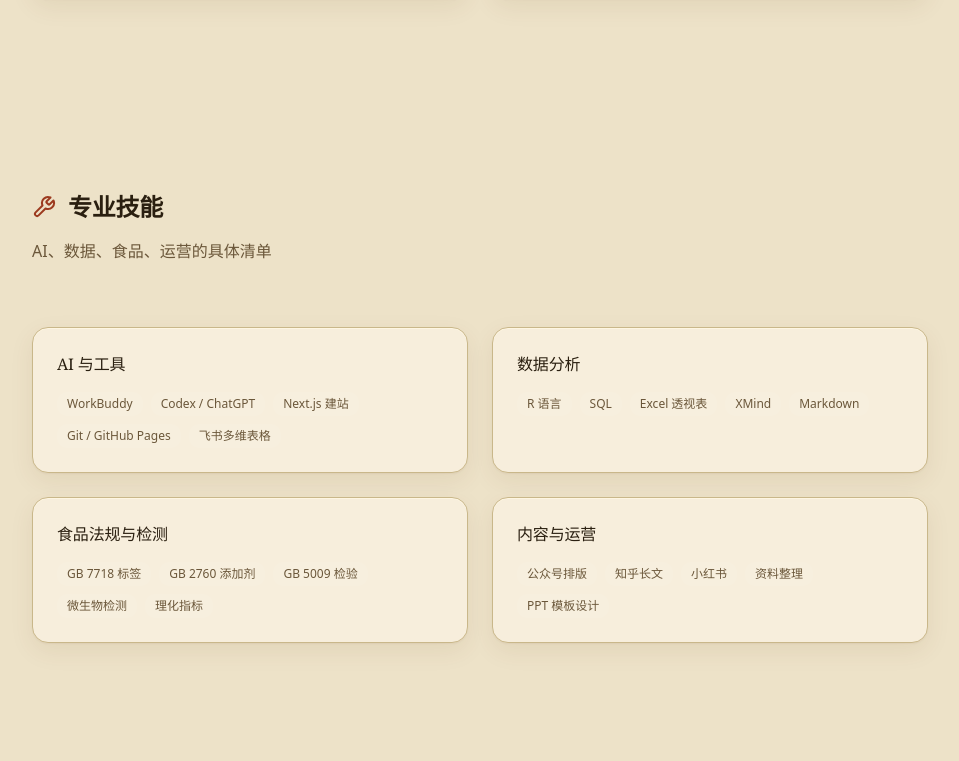
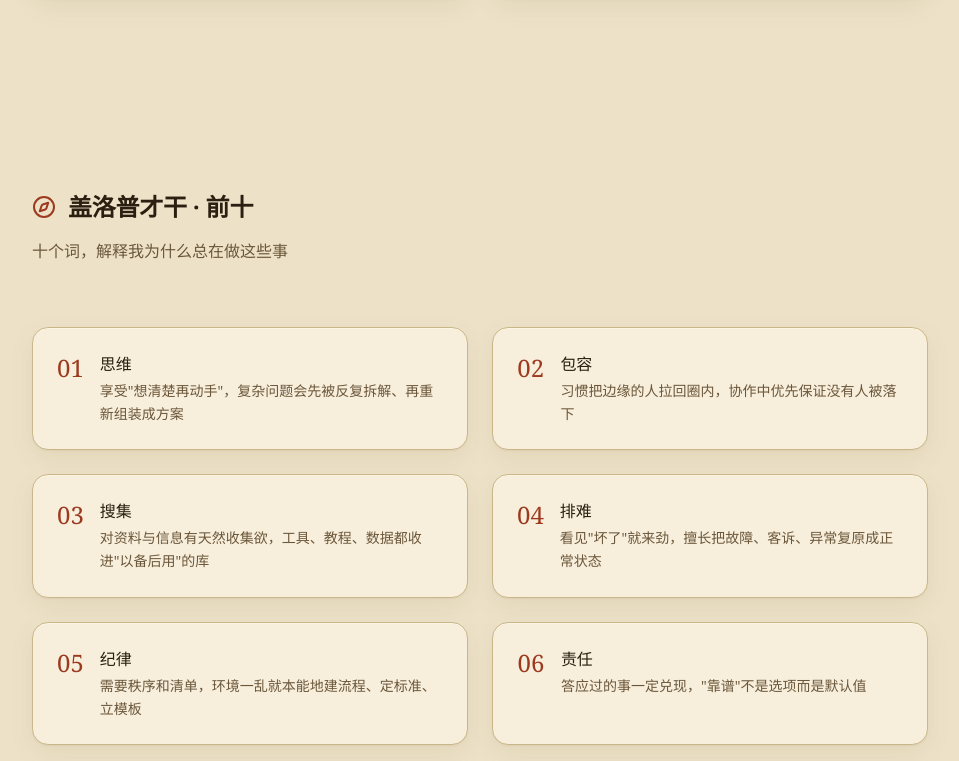
Before and after one commit to pw000123/pw000123.github.io, a Next.js app: page / in a window 1280 px wide. Shown: the part 1599-2360 px from the top of the page, without its empty margins (160-1119 px from the left). Built offline with nearby package versions, Linux system fonts and the light colour scheme.

Commit message:
新增盖洛普前十才干章节（十卡简短说明）+ 修正核心能力卡错标的学习

```diff
--- a/src/app/page.tsx
+++ b/src/app/page.tsx
@@ -23,6 +23,7 @@ import {
   Table2,
   Headphones,
   ExternalLink,
+  Compass,
 } from 'lucide-react';
 
 // 复制到剪贴板的 Hook
@@ -63,7 +64,7 @@ const abilities = [
   {
     icon: Sparkles,
     title: 'AI 工具深度应用',
-    talents: '思维 · 搜集 · 学习',
+    talents: '思维 · 搜集',
     highlights: ['AI 建站', '资料整理', '提效流水线'],
     detail:
       '用 WorkBuddy、Codex 等 AI 工具从 0 搭建并部署本站（Next.js + GitHub Pages 自动部署），批量重构课程笔记与复习资料，把重复劳动交给工具',
@@ -242,6 +243,20 @@ const education = [
   },
 ];
 
+// 盖洛普才干：前十（简短卡片：才干名 + 一句话天性描述）
+const talents = [
+  { name: '思维', desc: '享受"想清楚再动手"，复杂问题会先被反复拆解、再重新组装成方案' },
+  { name: '包容', desc: '习惯把边缘的人拉回圈内，协作中优先保证没有人被落下' },
+  { name: '搜集', desc: '对资料与信息有天然收集欲，工具、教程、数据都收进"以备后用"的库' },
+  { name: '排难', desc: '看见"坏了"就来劲，擅长把故障、客诉、异常复原成正常状态' },
+  { name: '纪律', desc: '需要秩序和清单，环境一乱就本能地建流程、定标准、立模板' },
+  { name: '责任', desc: '答应过的事一定兑现，"靠谱"不是选项而是默认值' },
+  { name: '适应', desc: '计划被打乱不慌，能顺着当下调整节奏，先接住问题再谈方案' },
+  { name: '专注', desc: '一旦方向明确就自动屏蔽干扰，盯住目标直到做出结果' },
+  { name: '和谐', desc: '回避无意义的冲突，倾向找共识、搭桥梁，让多方愿意往前走' },
+  { name: '分析', desc: '不轻信现成结论，习惯找数据、找证据、找原因，用事实校准判断' },
+];
+
 // 滚动动画 Hook
 function useScrollReveal() {
   useEffect(() => {
@@ -281,6 +296,7 @@ export default function Home() {
           </span>
           <div className="flex items-center gap-6 text-sm text-muted-foreground">
             <a href="#about" className="hover:text-foreground transition-colors">能力</a>
+            <a href="#talents" className="hover:text-foreground transition-colors">才干</a>
             <a href="#experience" className="hover:text-foreground transition-colors">经历</a>
             <a href="#practice" className="hover:text-foreground transition-colors">实践</a>
             <a href="#education" className="hover:text-foreground transition-colors">教育</a>
@@ -379,6 +395,37 @@ export default function Home() {
                       {tag}
                     </span>
                   ))}
+                </div>
+              </div>
+            ))}
+          </div>
+        </div>
+      </section>
+
+      {/* 盖洛普才干 */}
+      <section id="talents" className="py-24 px-6">
+        <div className="max-w-4xl mx-auto">
+          <div className="scroll-reveal mb-16">
+            <div className="flex items-center gap-3 mb-4">
+              <Compass className="w-6 h-6 text-primary" />
+              <h2 className="text-2xl font-semibold">盖洛普才干 · 前十</h2>
+            </div>
+            <p className="text-muted-foreground">十个词，解释我为什么总在做这些事</p>
+          </div>
+
+          <div className="grid md:grid-cols-2 gap-6">
+            {talents.map((talent, index) => (
+              <div
+                key={talent.name}
+                className="scroll-reveal glass-panel rounded-2xl p-6 flex items-start gap-4"
+                style={{ animationDelay: `${index * 0.05}s` }}
+              >
+                <span className="text-primary font-serif text-2xl leading-none mt-1 w-7 text-center">
+                  {String(index + 1).padStart(2, '0')}
+                </span>
+                <div>
+                  <h3 className="text-base font-medium mb-1">{talent.name}</h3>
+                  <p className="text-sm text-muted-foreground leading-relaxed">{talent.desc}</p>
                 </div>
               </div>
             ))}
```
